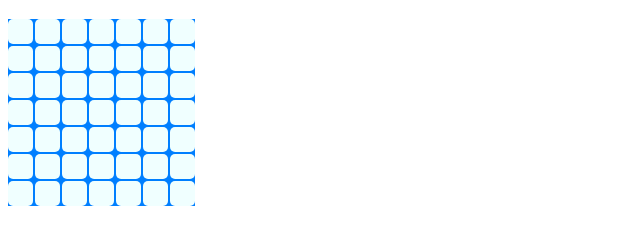
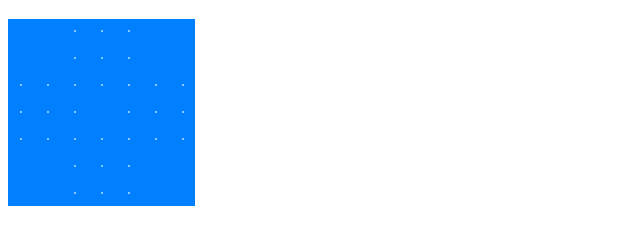
Before and after one commit to ufjf-dcc202/ufjf-dcc202-2025-1-b-atv06-trickjonhgamer, a plain HTML site: page index.html in a window 1280 px wide. Shown: the part 61-306 px from the top of the page, without its empty margins (0-640 px from the left). Drawn offline with Linux system fonts and the light colour scheme.

Commit message:
tenta resolver o problema de os discos nao renderizarem coretamente

```diff
--- a/index.html
+++ b/index.html
@@ -25,14 +25,12 @@
 .disco[data-cor="T"]{
     border-color: transparent;
 }
-.casa {
+.celula {
   width: 25px;
   height: 25px;
-  background: #F0FFFF;
   display: flex;
   align-items: center;
   justify-content: center;
-  border-radius: 5px;
 }
     </style>
     <script type="module" src="./main.js"></script>
--- a/main.js
+++ b/main.js
@@ -8,9 +8,9 @@ document.body.append(eTabuleiro);
 const tabuleiro = getTabuleiro();
 for (let i = 0; i < tabuleiro.length; i++) {
   for (let j = 0; j < tabuleiro[i].length; j++) {
+    const index = i * 7 + j;
     if (tabuleiro[i][j] !== null) {
       const eDisco = criaDisco(tabuleiro[i][j], i, j);
-      const index = i * 7 + j;
       eTabuleiro.children[index].append(eDisco);
     }
   }
@@ -22,7 +22,10 @@ function atualizaDiscos() {
     for (let j = 0; j < tabuleiro[i].length; j++) {
       const index = i * 7 + j;
       const celula = eTabuleiro.children[index];
+      celula.innerHTML = ""; // Limpa a célula antes de adicionar novo disco
       if (tabuleiro[i][j] !== null) {
+        const eDisco = criaDisco(tabuleiro[i][j], i, j);
+        celula.append(eDisco);
         celula.dataset.cor = tabuleiro[i][j];
       } else {
         celula.dataset.cor = "";
@@ -35,7 +38,6 @@ function discoClick(evento) {
   const i = Number(evento.target.dataset.i);
   const j = Number(evento.target.dataset.j);
   const posicao = [i, j];
-  console.log("Click", posicao);
   seleciona(posicao);
   atualizaDiscos();
 }
@@ -55,11 +57,11 @@ function criaTabuleiro() {
   novoTabuleiro.classList.add("tabuleiro");
   for (let i = 0; i < 7; i++) {
     for (let j = 0; j < 7; j++) {
-      const casa = document.createElement("div");
-      casa.classList.add("casa");
-      casa.dataset.i = i;
-      casa.dataset.j = j;
-      novoTabuleiro.appendChild(casa);
+      const celula = document.createElement("div");
+      celula.classList.add("celula");
+      celula.dataset.i = i;
+      celula.dataset.j = j;
+      novoTabuleiro.appendChild(celula);
     }
   }
   return novoTabuleiro;
```
